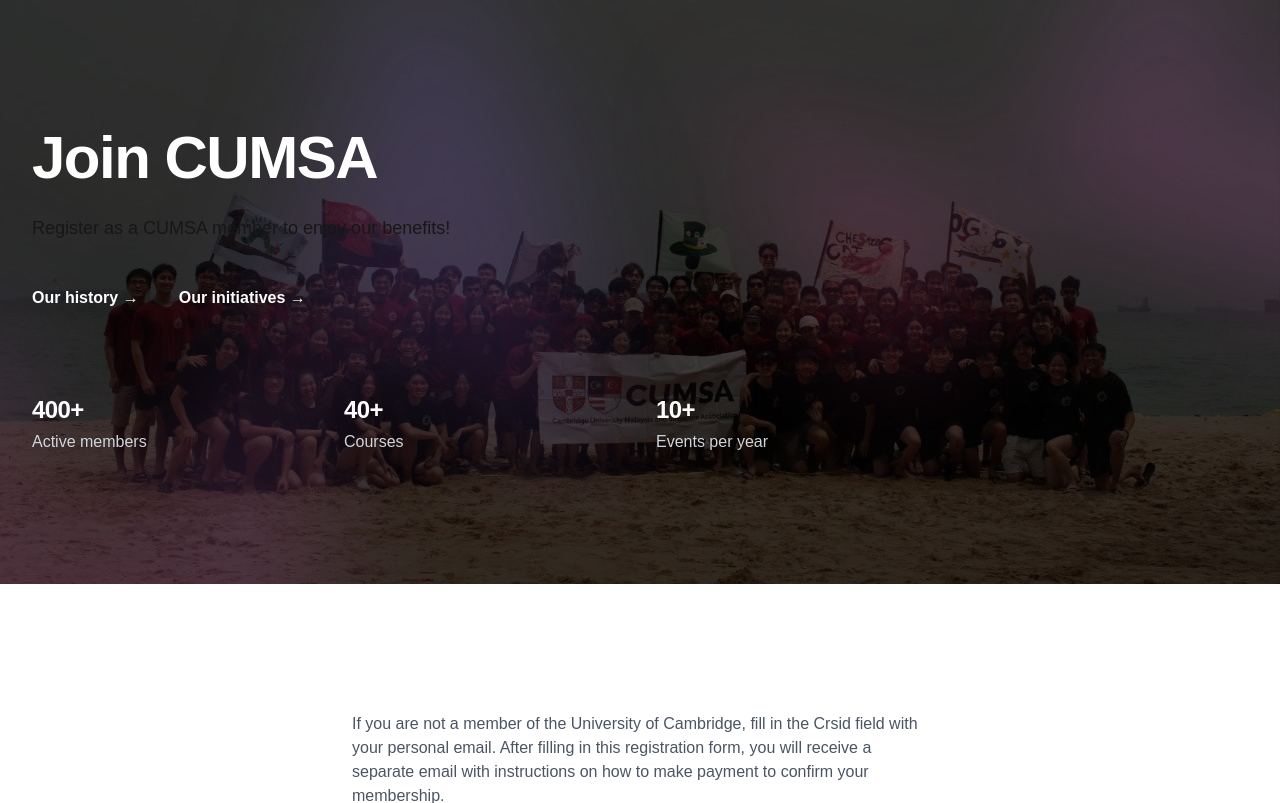
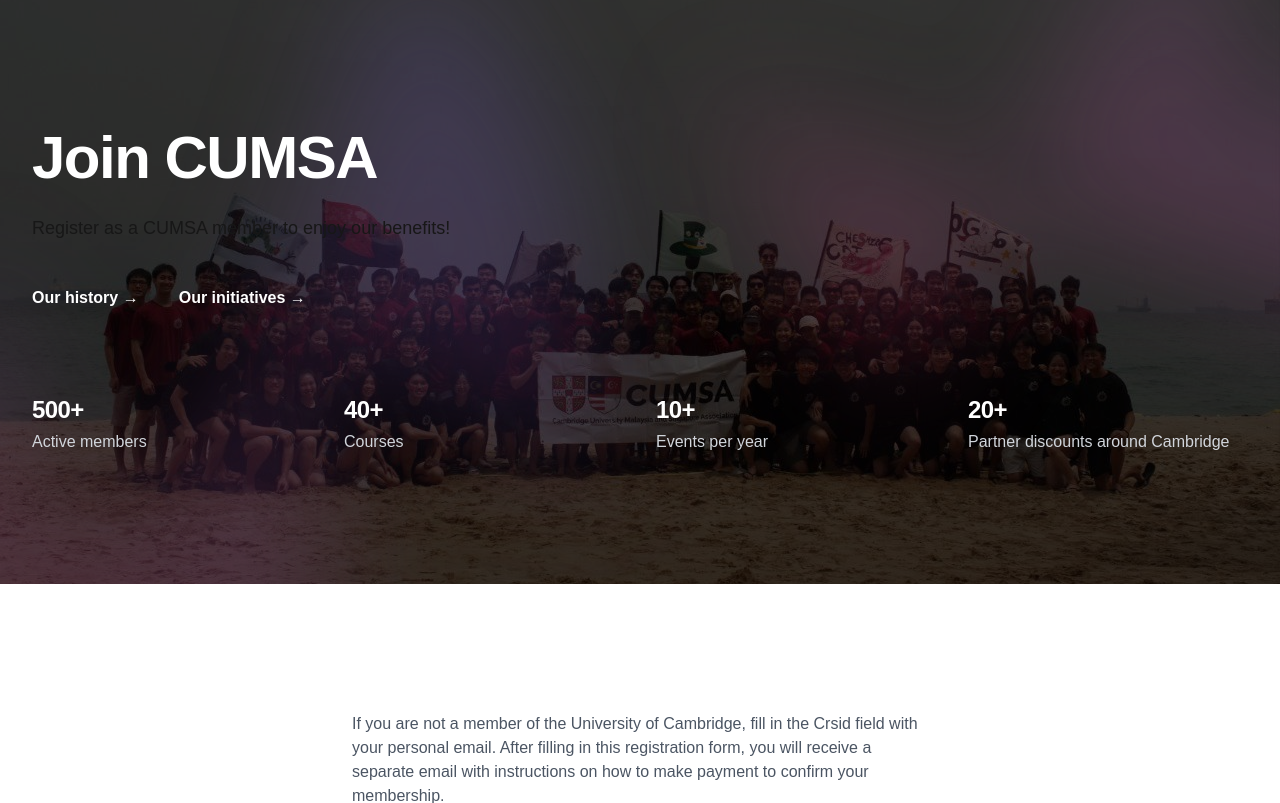
Before and after one commit to CUMSA/membership-signup, a Next.js app: page / in a window 1280 px wide. Shown: the top 803 px of the page. Built offline with nearby package versions, Linux system fonts and the light colour scheme.

Commit message:
chore(hero): update CUMSA stats

```diff
--- a/app/components/hero.tsx
+++ b/app/components/hero.tsx
@@ -9,9 +9,10 @@
   },
 ]
 const stats = [
-  { name: 'Active members', value: '400+' },
+  { name: 'Active members', value: '500+' },
   { name: 'Courses', value: '40+' },
-  { name: 'Events per year', value: '10+' },
+  { name: 'Events per year', value: '10+', href: 'https://cumsa.org/events' },
+  { name: 'Partner discounts around Cambridge', value: '20+', href: 'https://cumsa.org/partners' },
 ]
 
 export default function Hero() {
@@ -61,8 +62,20 @@
           </div>
           <dl className="mt-16 grid grid-cols-1 gap-8 sm:mt-20 sm:grid-cols-2 lg:grid-cols-4">
             {stats.map(stat => (
-              <div key={stat.name} className="flex flex-col-reverse">
-                <dt className="text-base leading-7 text-gray-300">{stat.name}</dt>
+              <div key={stat.name} className="relative flex flex-col-reverse">
+                <dt className="text-base leading-7 text-gray-300">
+                  {stat.href ? (
+                    <a
+                      href={stat.href}
+                      aria-label={`${stat.value} ${stat.name}`}
+                      className="after:absolute after:inset-0 hover:underline"
+                    >
+                      {stat.name}
+                    </a>
+                  ) : (
+                    stat.name
+                  )}
+                </dt>
                 <dd className="text-2xl font-bold leading-9 tracking-tight text-white">{stat.value}</dd>
               </div>
             ))}
```
